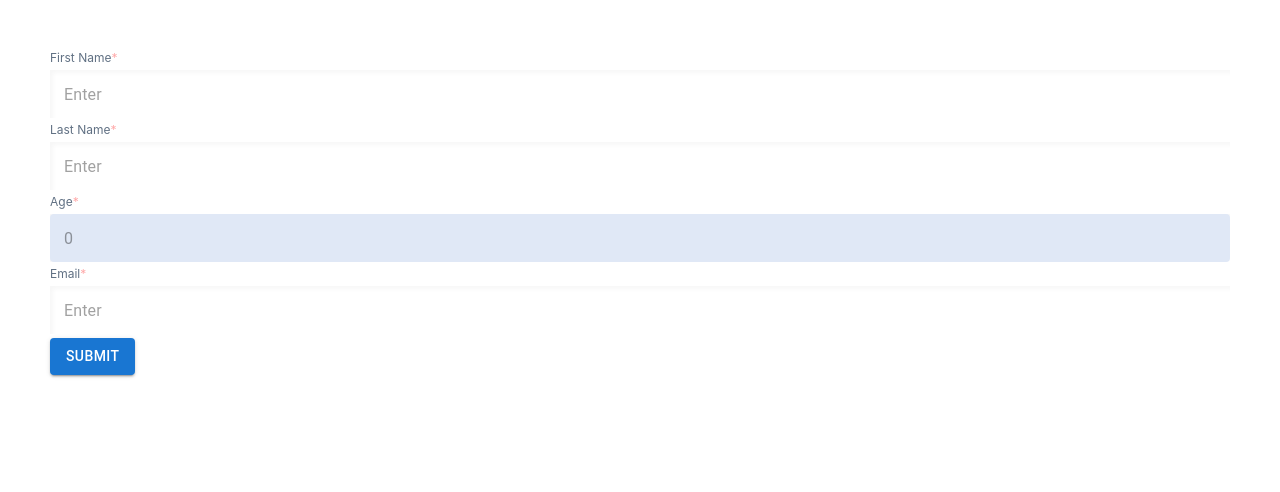
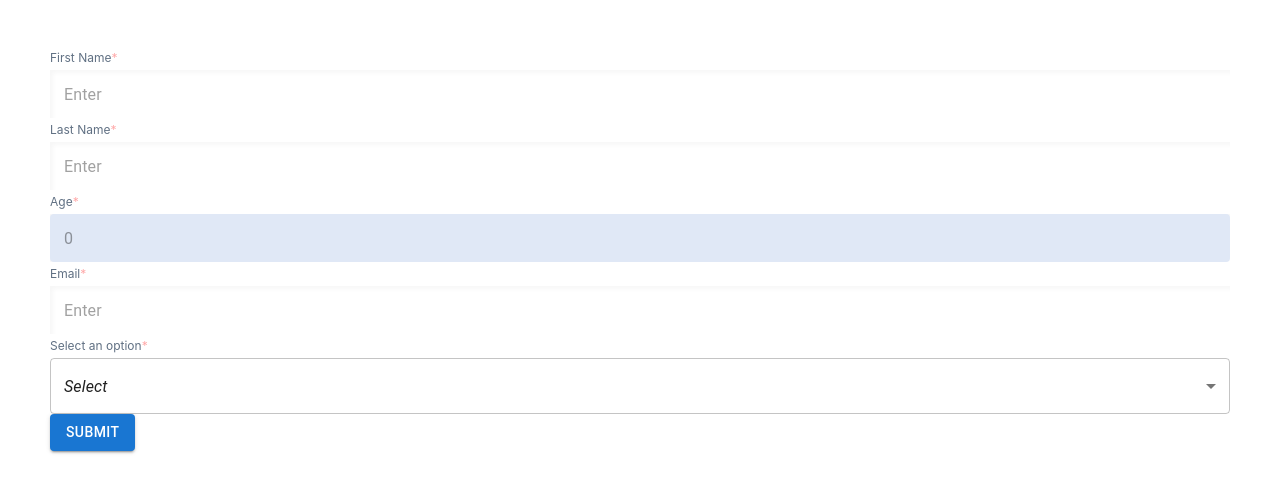
Before and after one commit to ishantsahni/ishant_fe, a React (Create React App) app: page /addUserShoppingDetails in a window 1280 px wide. Shown: the top 492 px of the page. Built offline with nearby package versions, Linux system fonts and the light colour scheme.

Commit message:
dropdown added

```diff
--- a/src/components/CustomDropdown/index.jsx
+++ b/src/components/CustomDropdown/index.jsx
@@ -2,25 +2,36 @@ import React, { useState } from "react";
 import PropTypes from "prop-types";
 import { Select, MenuItem, FormControl, InputLabel } from "@mui/material";
 
-function CustomDropdown({ dropdownOptions }) {
-  const [selectedOption, setSelectedOption] = useState("");
+function CustomDropdown({
+  label,
+  dropdownOptions,
+  id,
+  name,
+  value,
+  onChange,
+  onBlur,
+}) {
+  // const [selectedOption, setSelectedOption] = useState("");
 
-  const handleChange = (event) => {
-    console.log("event value ", event.target.value);
-    setSelectedOption(event.target.value);
-  };
+  // const handleChange = (event) => {
+  //   console.log("event value ", event.target.value);
+  //   setSelectedOption(event.target.value);
+  // };
 
   return (
     <div>
       <FormControl fullWidth>
         <p className="text-[#607083] font-normal text-xs mb-1">
-          Select an option<span className="text-[#ffa9a9]">*</span>
+          Select an option
+          <span className="text-[#ffa9a9]">*</span>
         </p>
         <Select
           labelId="dropdown-label"
-          id="dropdown"
-          value={selectedOption}
-          onChange={handleChange}
+          id={id}
+          name={name}
+          value={value}
+          onChange={onChange}
+          onBlur={onBlur}
           displayEmpty // Show the empty option as a placeholder
           renderValue={(selected) => {
             if (!selected) {
@@ -43,8 +54,11 @@ function CustomDropdown({ dropdownOptions }) {
 
 CustomDropdown.propTypes = {
   //   name: PropTypes.string.isRequired, // Required prop
+  // label: PropTypes.string,
 };
 
-CustomDropdown.defaultProps = {};
+CustomDropdown.defaultProps = {
+  // label: "",
+};
 
 export default CustomDropdown;
--- a/src/pages/AddUserShoppingDetailsPage/index.js
+++ b/src/pages/AddUserShoppingDetailsPage/index.js
@@ -2,6 +2,13 @@ import { useFormik } from "formik";
 import CustomTextField from "../../components/CustomTextField";
 import { Button } from "@mui/material";
 import * as Yup from 'yup';
+import CustomDropdown from "../../components/CustomDropdown";
+
+const dropdownOptions = [
+    { label: "London", value: 'london' },
+    { label: "Milan", value: 'milan' },
+    { label: "California", value: 'california' },
+]
 
 function AddUserShoppingDetailsPage() {
 
@@ -11,6 +18,7 @@ function AddUserShoppingDetailsPage() {
             lastName: '',
             age: 0,
             email: '',
+            city: ''
         },
         validationSchema: Yup.object({
             firstName: Yup.string()
@@ -21,6 +29,7 @@ function AddUserShoppingDetailsPage() {
                 .required('Required'),
             age: Yup.number("Must be a number").required("Required"),
             email: Yup.string().email('Invalid email address').required('Required'),
+            city: Yup.string().required('Required')
         }),
 
         onSubmit: values => {
@@ -75,6 +84,14 @@ function AddUserShoppingDetailsPage() {
                     touched={formik.touched.email}
                     errors={formik.errors.email}
                 />
+                <CustomDropdown
+                    id="city"
+                    name="city"
+                    onChange={formik.handleChange}
+                    onBlur={formik.handleBlur}
+                    value={formik.values.city}
+                    dropdownOptions={dropdownOptions}
+                />
                 <Button onClick={() => formik.handleSubmit()} variant="contained">Submit</Button>
             </form>
         </div>
--- a/src/pages/RoughPage/index.js
+++ b/src/pages/RoughPage/index.js
@@ -1,18 +1,8 @@
-import CustomDropdown from "../../components/CustomDropdown";
 import CustomTextField from "../../components/CustomTextField";
-
-const dropdownOptions = [
-    { label: "Option 1", value: 'option1' },
-    { label: "Option 2", value: 'option2' },
-    { label: "Option 3", value: 'option3' },
-]
 
 function RoughPage() {
     return (<div className="mt-[50px] mx-[50px]">
         <CustomTextField />
-        <div className="mt-[100px]">
-            <CustomDropdown dropdownOptions={dropdownOptions} />
-        </div>
     </div>)
 }
 
```
